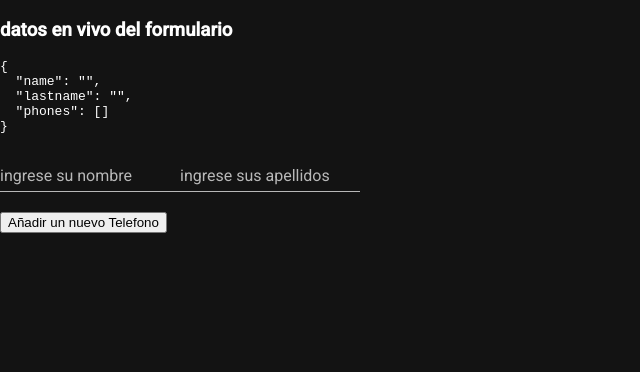
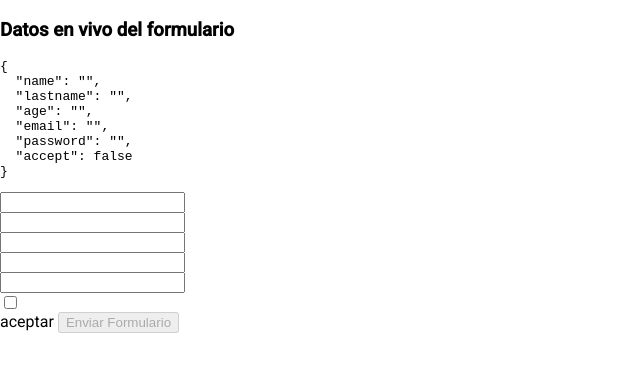
Before and after one commit to ivanretamozodev/ngforms-OB, an Angular app: page / in a window 1280 px wide. Shown: the top 372 px of the page, without its empty margins (0-640 px from the left). Built offline with nearby package versions, Linux system fonts and the light colour scheme.

Commit message:
validacion de formularios basica

```diff
--- a/src/app/app.component.html
+++ b/src/app/app.component.html
@@ -7,4 +7,8 @@
 <!-- <hr/> -->
 
 <!-- Ejemplo de formulario de array basico -->
-<app-formulario-array></app-formulario-array>
+<!-- <app-formulario-array></app-formulario-array> -->
+<!-- <hr> -->
+
+<!-- Ejemplo de formulario validado basico -->
+<app-formulario-validado></app-formulario-validado>
--- a/src/app/components/forms/formulario-validado/formulario-validado.component.html
+++ b/src/app/components/forms/formulario-validado/formulario-validado.component.html
@@ -1 +1,58 @@
-<p>formulario-validado works!</p>
+<form [formGroup]="validatedForm" (click)="sendForm()">
+  <h3>Datos en vivo del formulario</h3>
+  <pre>{{ validatedForm.value | json }}</pre>
+  <!-- Campos de formulario mas mensajes de error -->
+
+  <input matInput placeholder="ingrese su nombre" formControlName="name" />
+  <div *ngIf="name?.errors?.['required'] && name?.touched">
+    <p [ngStyle]="{ color: 'tomato' }">El nombre es obligatorio</p>
+  </div>
+  <!-- campo apellido -->
+  <input
+    matInput
+    placeholder="ingrese su apellido"
+    formControlName="lastname"
+  />
+  <!-- campo edad -->
+  <input
+    type="number"
+    matInput
+    placeholder="ingrese su edad"
+    formControlName="age"
+  />
+  <div *ngIf="age?.errors?.['required'] && age?.touched">
+    <p [ngStyle]="{ color: 'tomato' }">la edad es obligatoria</p>
+  </div>
+  <div *ngIf="age?.errors?.['min'] && age?.touched">
+    <p [ngStyle]="{ color: 'tomato' }">la edad minima es 18</p>
+  </div>
+
+  <!-- Campo Email -->
+
+  <input matInput placeholder="ingrese su email" formControlName="email" />
+  <div *ngIf="email?.errors?.['required'] && email?.touched">
+    <p [ngStyle]="{ color: 'tomato' }">El email es obligatorio</p>
+  </div>
+  <div *ngIf="email?.errors?.['email'] && email?.touched">
+    <p [ngStyle]="{ color: 'tomato' }">El email no es valido</p>
+  </div>
+  <!-- Campo Password -->
+  <input
+    matInput
+    placeholder="ingrese una contraseña"
+    formControlName="password"
+  />
+  <div *ngIf="password?.errors?.['required'] && password?.touched">
+    <p [ngStyle]="{ color: 'tomato' }">la contraseña es obligatoria</p>
+  </div>
+  <!-- Campo checkbox -->
+  <input type="checkbox" formControlName="accept" /> aceptar
+  <div *ngIf="accept?.errors?.['requiredTrue'] && accept?.touched">
+    <p [ngStyle]="{ color: 'tomato' }">debes aceptar para continuar</p>
+  </div>
+
+  <!-- boton de submit que se activa si el formulario es valido -->
+  <button type="submit" [disabled]="validatedForm.invalid">
+    Enviar Formulario
+  </button>
+</form>
--- a/src/app/components/forms/formulario-validado/formulario-validado.component.scss
+++ b/src/app/components/forms/formulario-validado/formulario-validado.component.scss
@@ -0,0 +1,3 @@
+input {
+  display: block;
+}
--- a/src/app/components/forms/formulario-validado/formulario-validado.component.ts
+++ b/src/app/components/forms/formulario-validado/formulario-validado.component.ts
@@ -1,15 +1,65 @@
 import { Component, OnInit } from '@angular/core';
+//1.importamos de angular forms
+import { FormBuilder, FormGroup, Validators } from '@angular/forms';
 
 @Component({
   selector: 'app-formulario-validado',
   templateUrl: './formulario-validado.component.html',
-  styleUrls: ['./formulario-validado.component.scss']
+  styleUrls: ['./formulario-validado.component.scss'],
 })
 export class FormularioValidadoComponent implements OnInit {
-
-  constructor() { }
+  validatedForm: FormGroup = new FormGroup({});
+  constructor(private formBuilder: FormBuilder) {}
 
   ngOnInit(): void {
+    this.validatedForm = this.formBuilder.group({
+      name: ['', Validators.required], //campo obligatorio
+      lastname: '',
+      //campos obligatorios con validaciones de minimo y maximo
+      age: [
+        '',
+        Validators.compose([
+          Validators.required,
+          Validators.min(18),
+          Validators.max(99),
+        ]),
+      ],
+      //campo obligatorio de tipo email
+      email: ['', Validators.compose([Validators.required, Validators.email])],
+      //campo obligatorio con expresion regular
+      password: ['', Validators.compose([Validators.required])],
+      //campo booleano con true como obligatorio
+      accept: [false, Validators.requiredTrue],
+    });
   }
 
+  get name() {
+    return this.validatedForm.get('name');
+  }
+  get lastName() {
+    return this.validatedForm.get('lastname');
+  }
+  get age() {
+    return this.validatedForm.get('age');
+  }
+  get email() {
+    return this.validatedForm.get('email');
+  }
+  get password() {
+    return this.validatedForm.get('password');
+  }
+  get accept() {
+    return this.validatedForm.get('accept');
+  }
+
+  //metodo del submit del formulario
+
+  sendForm() {
+    //controlar el formulario sea valido
+    if (this.validatedForm.valid) {
+      console.table(this.validatedForm.value);
+      //resetear los campos del formulario
+      this.validatedForm.reset();
+    }
+  }
 }
--- a/src/styles.scss
+++ b/src/styles.scss
@@ -3,8 +3,6 @@
 html,
 body {
   height: 100%;
-  background-color: #131313;
-  color: #fff;
 }
 body {
   margin: 0;
```
